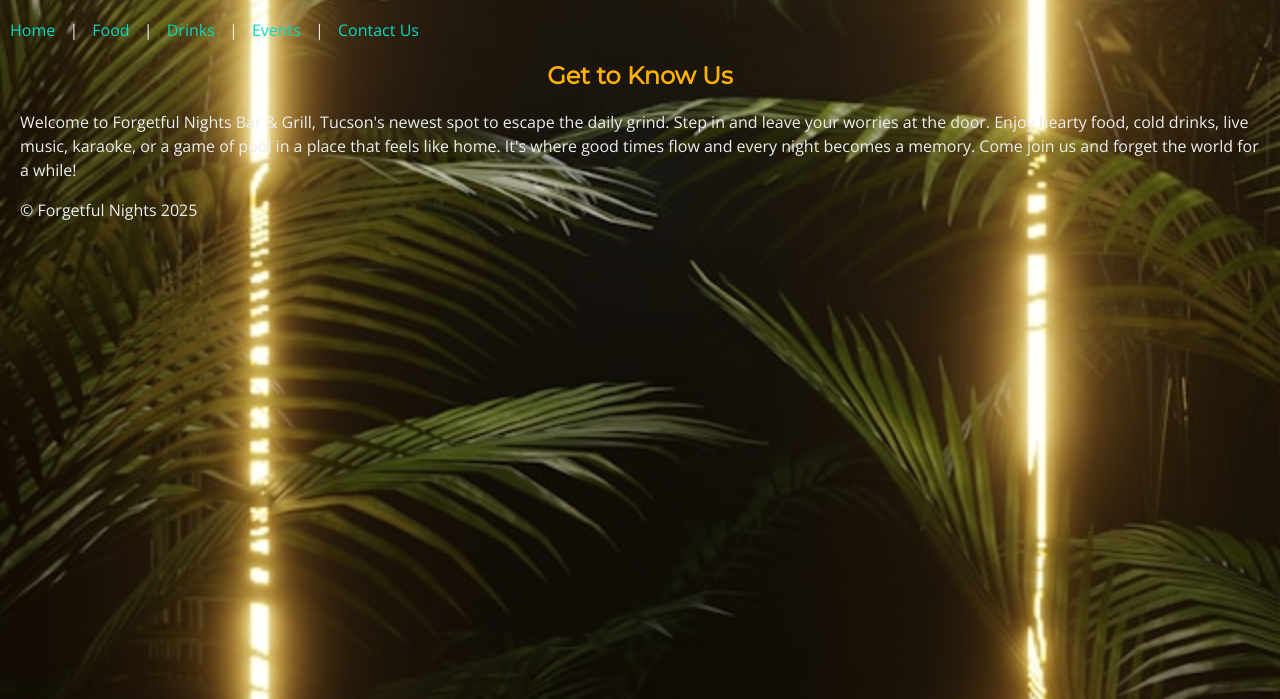
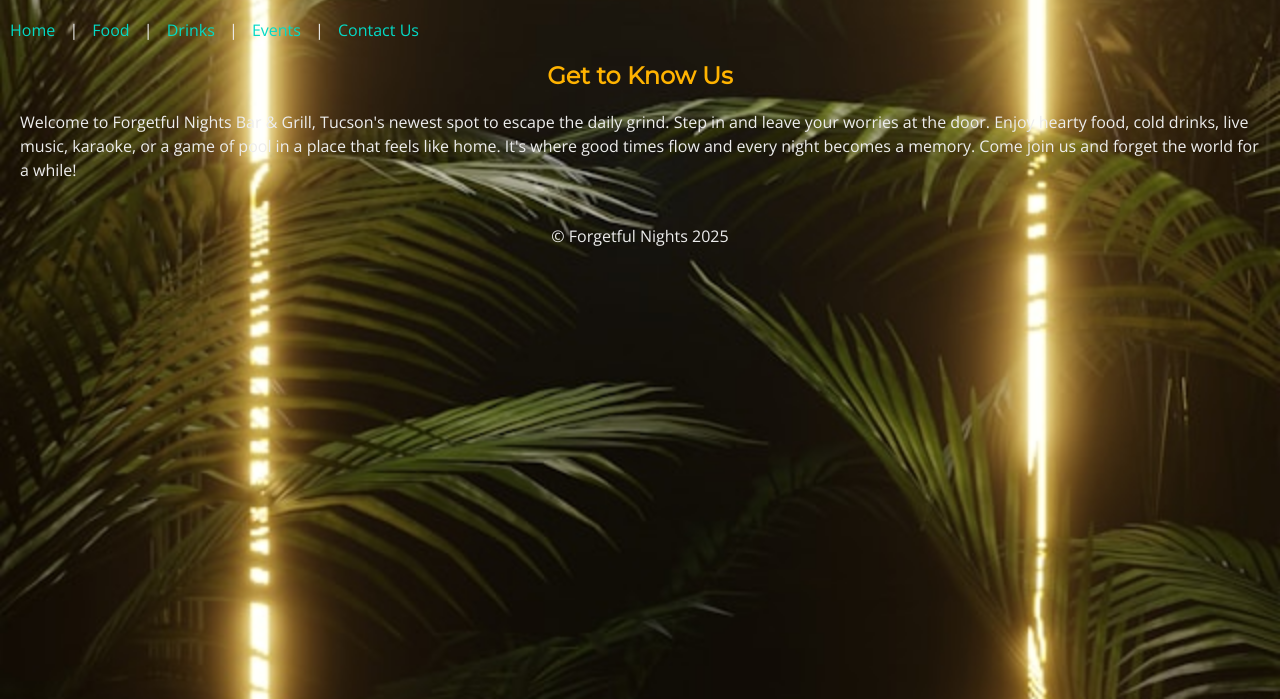
Before and after one commit to JDubs27/Forgetful-Nights, a plain HTML site: page index.html in a window 1280 px wide. Shown: the part 101-800 px from the top of the page. Drawn offline with nearby package versions, Linux system fonts and the light colour scheme; a web font is replaced by a local one.

Commit message:
Centered text for navigation and footer and added padding on footer

```diff
--- a/style.css
+++ b/style.css
@@ -29,6 +29,7 @@ nav a {
     text-decoration: none;
     margin: 0 10px;
     transition: color 0.3s ease, text-shadow 0.3s ease;
+    text-align: center;
 }
 
 nav a:hover{
@@ -41,3 +42,8 @@ p {
     line-height: 1.5;
     padding: 0 20px;
 }
+
+footer {
+    text-align: center;
+    padding: 10px 0;
+}
```
